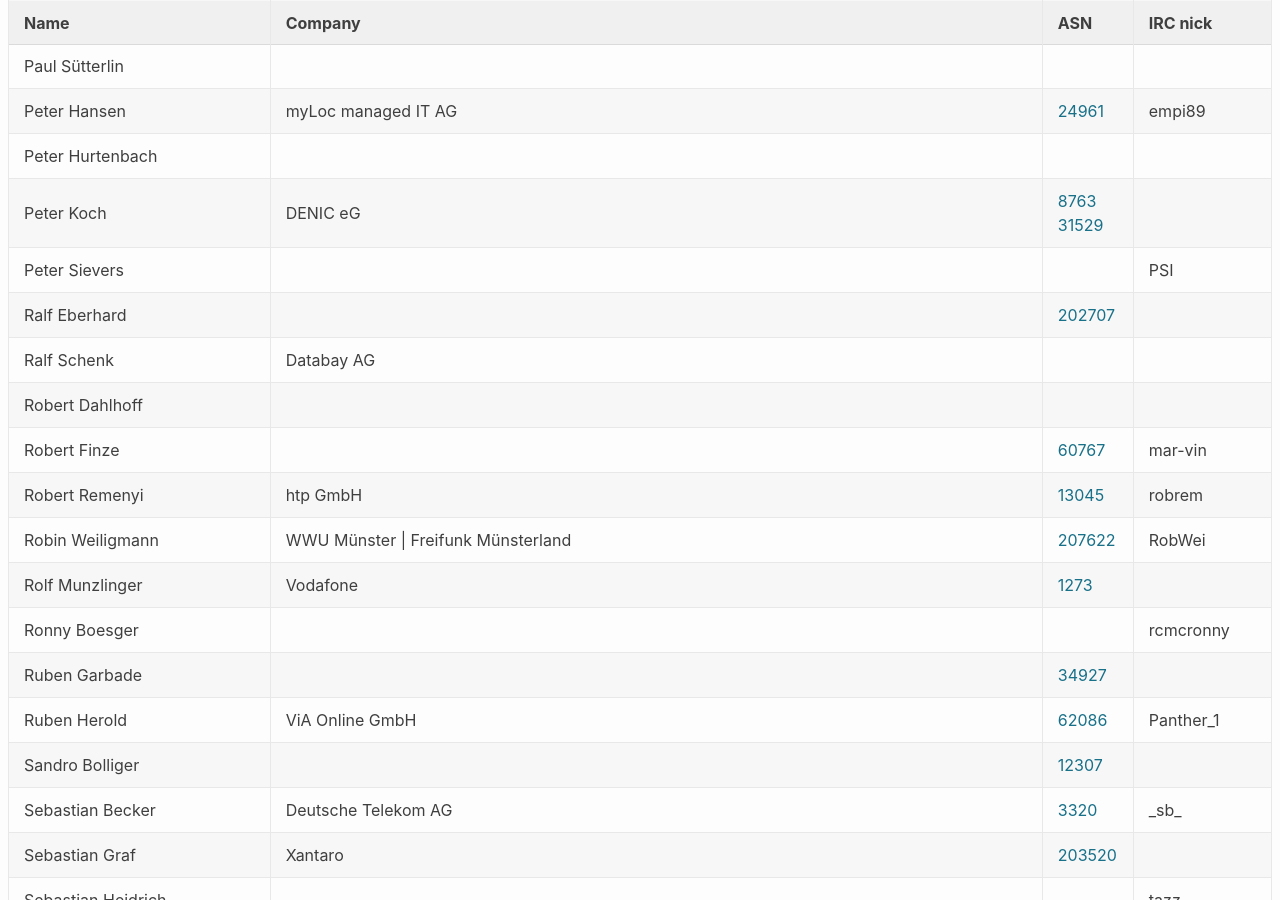
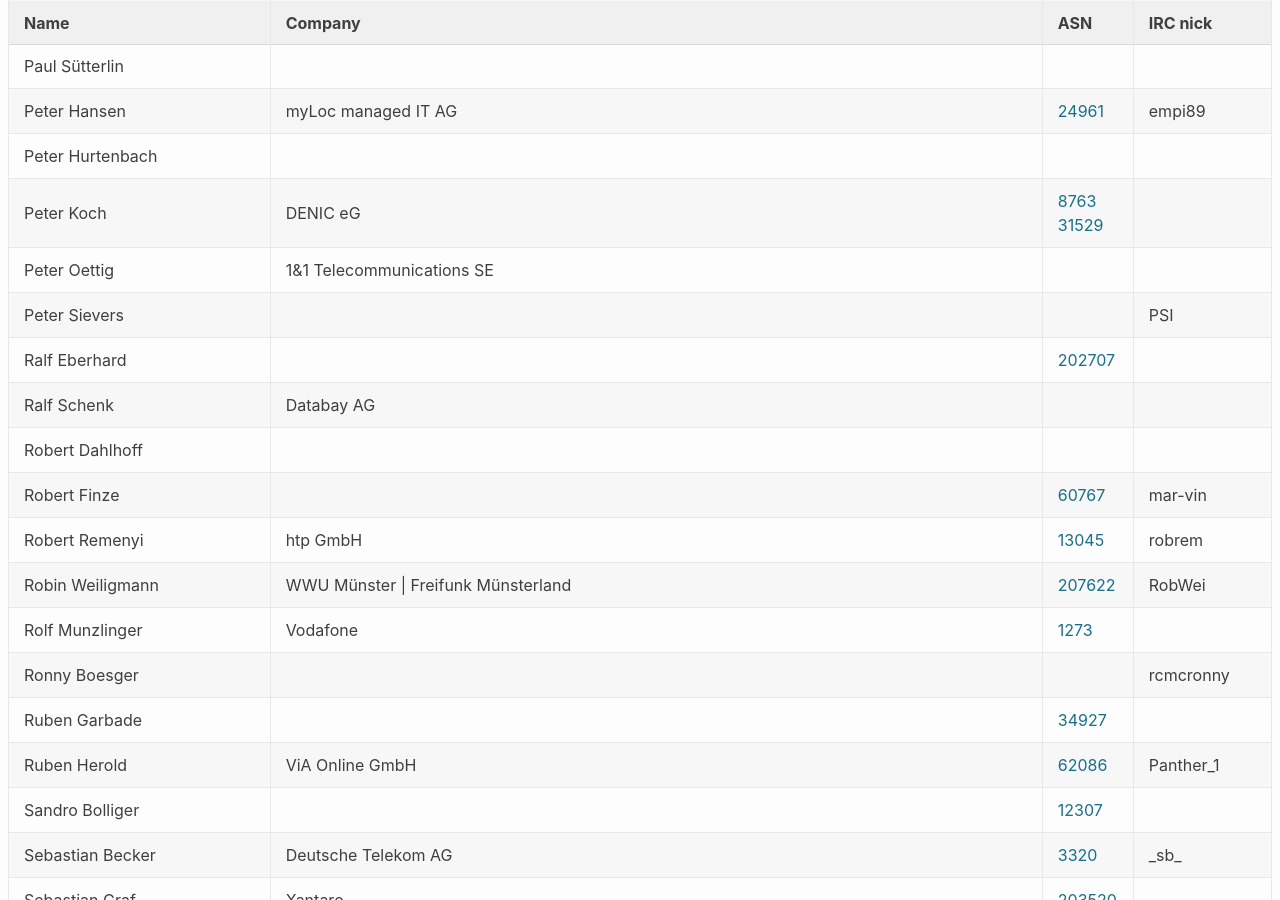
Before and after one commit to denog/pretix-attendeelist, a Jekyll site: the page built from denog2020.markdown, in a window 1280 px wide and 900 px high, scrolled down 4582 px. Built offline with Jekyll 4.4.1, drawn with Linux system fonts in a browser that asks for light colours.

Commit message:
Latest data: Mon Feb  1 10:34:18 UTC 2021

```diff
--- a/_data/attendees_meetup2021-01.json
+++ b/_data/attendees_meetup2021-01.json
@@ -576,6 +576,12 @@
     "asn": "8763 31529"
   },
   {
+    "name": "Peter Oettig",
+    "company": "1&1 Telecommunications SE",
+    "irc": null,
+    "asn": null
+  },
+  {
     "name": "Peter Sievers",
     "company": null,
     "irc": "PSI",
```
